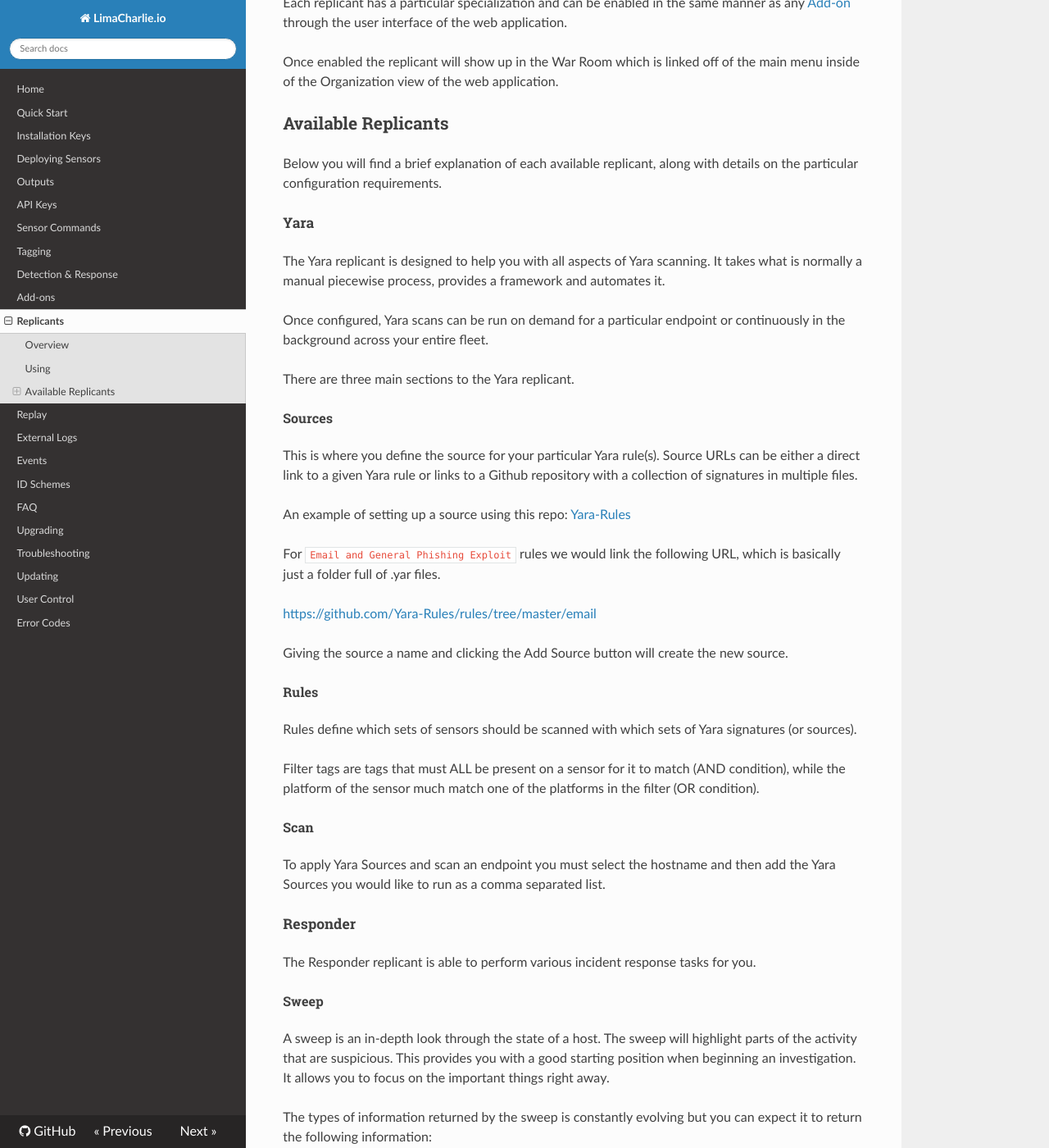
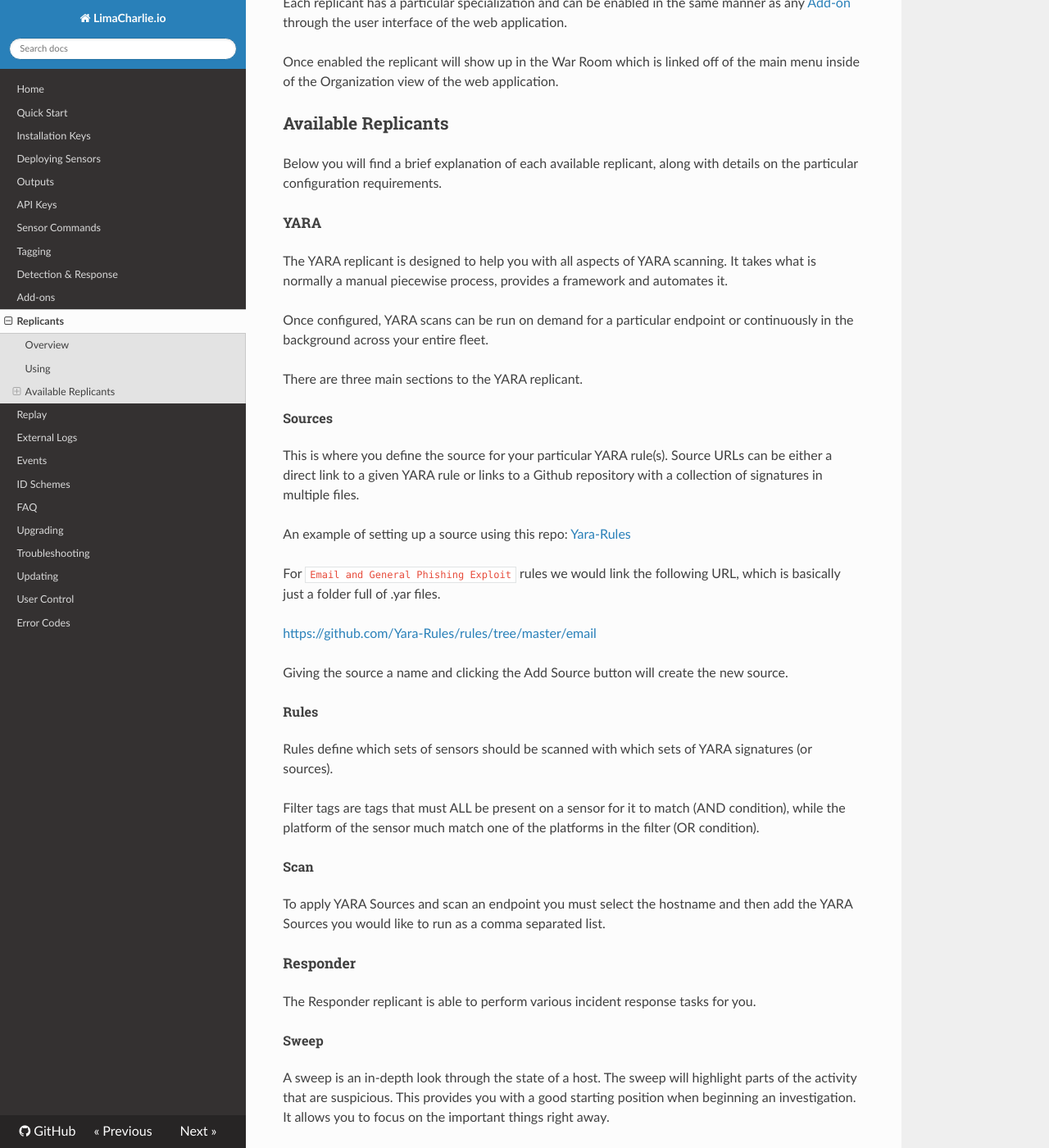
Before and after one commit to refractionPOINT/lce_doc, an MkDocs documentation site: the page built from docs/replicants.md, in a window 1280 px wide and 1400 px high, scrolled down 731 px. Shown: the whole window at 82% size. Built offline with MkDocs 1.6.1, drawn with Linux system fonts in a browser that asks for light colours; nearby versions of some CDN libraries; old or Windows-style settings are respelled for this version of MkDocs.

```diff
--- a/docs/replicants.md
+++ b/docs/replicants.md
@@ -13,15 +13,15 @@ Once enabled the replicant will show up in the War Room which is linked off of t
 ## Available Replicants
 Below you will find a brief explanation of each available replicant, along with details on the particular configuration requirements.
 
-### Yara
-The Yara replicant is designed to help you with all aspects of Yara scanning. It takes what is normally a manual piecewise process, provides a framework and automates it.
+### YARA
+The YARA replicant is designed to help you with all aspects of YARA scanning. It takes what is normally a manual piecewise process, provides a framework and automates it.
 
-Once configured, Yara scans can be run on demand for a particular endpoint or continuously in the background across your entire fleet.
+Once configured, YARA scans can be run on demand for a particular endpoint or continuously in the background across your entire fleet.
 
-There are three main sections to the Yara replicant.
+There are three main sections to the YARA replicant.
 
 #### Sources
-This is where you define the source for your particular Yara rule(s). Source URLs can be either a direct link to a given Yara rule or links to a Github repository with a collection of signatures in multiple files.
+This is where you define the source for your particular YARA rule(s). Source URLs can be either a direct link to a given YARA rule or links to a Github repository with a collection of signatures in multiple files.
 
 An example of setting up a source using this repo: [Yara-Rules](https://github.com/Yara-Rules/rules)
 
@@ -32,12 +32,12 @@ For `Email and General Phishing Exploit` rules we would link the following URL,
 Giving the source a name and clicking the Add Source button will create the new source.
 
 #### Rules
-Rules define which sets of sensors should be scanned with which sets of Yara signatures (or sources).
+Rules define which sets of sensors should be scanned with which sets of YARA signatures (or sources).
 
 Filter tags are tags that must ALL be present on a sensor for it to match (AND condition), while the platform of the sensor much match one of the platforms in the filter (OR condition).
 
 #### Scan
-To apply Yara Sources and scan an endpoint you must select the hostname and then add the Yara Sources you would like to run as a comma separated list.
+To apply YARA Sources and scan an endpoint you must select the hostname and then add the YARA Sources you would like to run as a comma separated list.
 
 ### Responder
 The Responder replicant is able to perform various incident response tasks for you.
```
